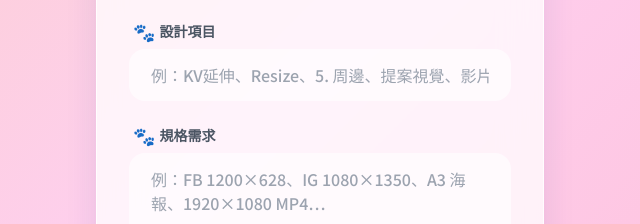
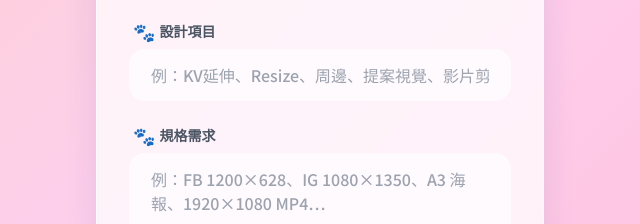
Before and after one commit to karenli-dn/Dog-Task, a plain HTML site: page index.html in a window 1280 px wide. Shown: the part 472-696 px from the top of the page, 320-960 px from the left. Drawn offline with nearby package versions, Linux system fonts and the light colour scheme; some packages are replaced by stand-ins of ours; a script that the page names is missing.

Commit message:
Update index.html

```diff
--- a/index.html
+++ b/index.html
@@ -156,7 +156,7 @@
           </label>
           <input type="text" id="project" name="project" required
             class="w-full px-5 py-3 rounded-2xl glass-input text-gray-700 font-medium placeholder-gray-400"
-            placeholder="例：KV延伸、Resize、5. 周邊、提案視覺、影片剪輯…">
+            placeholder="例：KV延伸、Resize、周邊、提案視覺、影片剪輯…">
         </div>
 
         <div class="space-y-1">
```
